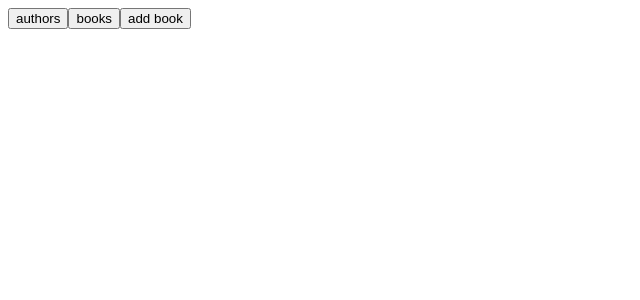
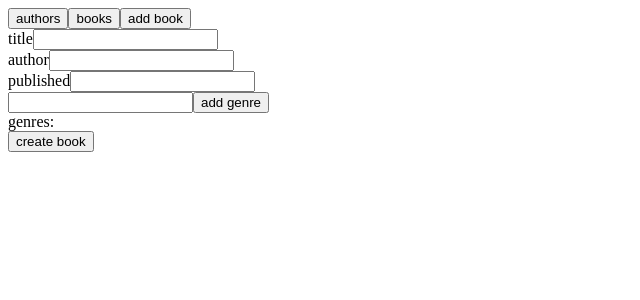
Before and after one commit to putraprdn/osa, a React (Vite) app in the folder osa8/library-frontend/: page /books/create in a window 1280 px wide. Shown: the top 300 px of the page, without its empty margins (0-640 px from the left). Built offline with nearby package versions, Linux system fonts and the light colour scheme.

Commit message:
Add submission for task 8.10 Adding a book

```diff
--- a/osa8/library-frontend/src/components/NewBook.jsx
+++ b/osa8/library-frontend/src/components/NewBook.jsx
@@ -1,32 +1,47 @@
-import { useState } from 'react'
+import { useMutation } from "@apollo/client";
+import { useState } from "react";
+import { ADD_BOOK, GET_ALL_AUTHORS, GET_ALL_BOOKS } from "../queries";
+import { useNavigate } from "react-router-dom";
 
-const NewBook = (props) => {
-  const [title, setTitle] = useState('')
-  const [author, setAuthor] = useState('')
-  const [published, setPublished] = useState('')
-  const [genre, setGenre] = useState('')
-  const [genres, setGenres] = useState([])
+const NewBook = () => {
+	const [newBookFields, setNewBookFields] = useState({
+		title: "",
+		author: "",
+		published: "",
+		genre: "",
+	});
+	const [genres, setGenres] = useState([]);
 
-  if (!props.show) {
-    return null
-  }
+	const navigate = useNavigate();
 
-  const submit = async (event) => {
-    event.preventDefault()
+	const [createBook] = useMutation(ADD_BOOK, {
+		refetchQueries: [{ query: GET_ALL_BOOKS }, { query: GET_ALL_AUTHORS }],
+	});
 
-    console.log('add book...')
+	const handleOnChange = (e) => {
+		setNewBookFields({ ...newBookFields, [e.target.name]: e.target.value });
+		console.log(newBookFields);
+	};
 
-    setTitle('')
-    setPublished('')
-    setAuthor('')
-    setGenres([])
-    setGenre('')
-  }
+	const submit = async (e) => {
+		e.preventDefault();
+
+		const dataToSubmit = {
+			...newBookFields,
+			genres,
+			published: parseInt(newBookFields.published),
+		};
+		console.log("add book...", dataToSubmit);
+
+		createBook({ variables: dataToSubmit });
+		setNewBookFields({ title: "", author: "", published: "", genre: "" });
+		navigate("/books");
+	};
 
 	const addGenre = () => {
-    setGenres(genres.concat(genre))
-    setGenre('')
-  }
+		setGenres(genres.concat(newBookFields.genre));
+		setNewBookFields({ ...newBookFields, genre: "" });
+	};
 
 	return (
 		<div>
@@ -34,39 +49,46 @@ const NewBook = (props) => {
 				<div>
 					title
 					<input
-            value={title}
-            onChange={({ target }) => setTitle(target.value)}
+						name="title"
+						value={newBookFields.title}
+						onChange={handleOnChange}
 					/>
 				</div>
 				<div>
 					author
 					<input
-            value={author}
-            onChange={({ target }) => setAuthor(target.value)}
+						name="author"
+						value={newBookFields.author}
+						onChange={handleOnChange}
 					/>
 				</div>
 				<div>
 					published
 					<input
+						name="published"
 						type="number"
-            value={published}
-            onChange={({ target }) => setPublished(target.value)}
+						value={newBookFields.published}
+						onChange={handleOnChange}
 					/>
 				</div>
 				<div>
 					<input
-            value={genre}
-            onChange={({ target }) => setGenre(target.value)}
+						name="genre"
+						value={newBookFields.genre}
+						onChange={handleOnChange}
 					/>
-          <button onClick={addGenre} type="button">
+					<button
+						onClick={addGenre}
+						type="button"
+					>
 						add genre
 					</button>
 				</div>
-        <div>genres: {genres.join(' ')}</div>
+				<div>genres: {genres.join(", ")}</div>
 				<button type="submit">create book</button>
 			</form>
 		</div>
-  )
-}
+	);
+};
 
-export default NewBook
+export default NewBook;
--- a/osa8/library-frontend/src/queries.js
+++ b/osa8/library-frontend/src/queries.js
@@ -21,3 +21,25 @@ export const GET_ALL_BOOKS = gql`
 		}
 	}
 `;
+
+export const ADD_BOOK = gql`
+	mutation createBook(
+		$title: String!
+		$published: Int!
+		$author: String!
+		$genres: [String!]!
+	) {
+		addBook(
+			title: $title
+			published: $published
+			author: $author
+			genres: $genres
+		) {
+			id
+			title
+			author
+			published
+			genres
+		}
+	}
+`;
```
Lines whose indentation alone changed are shown as unchanged.
